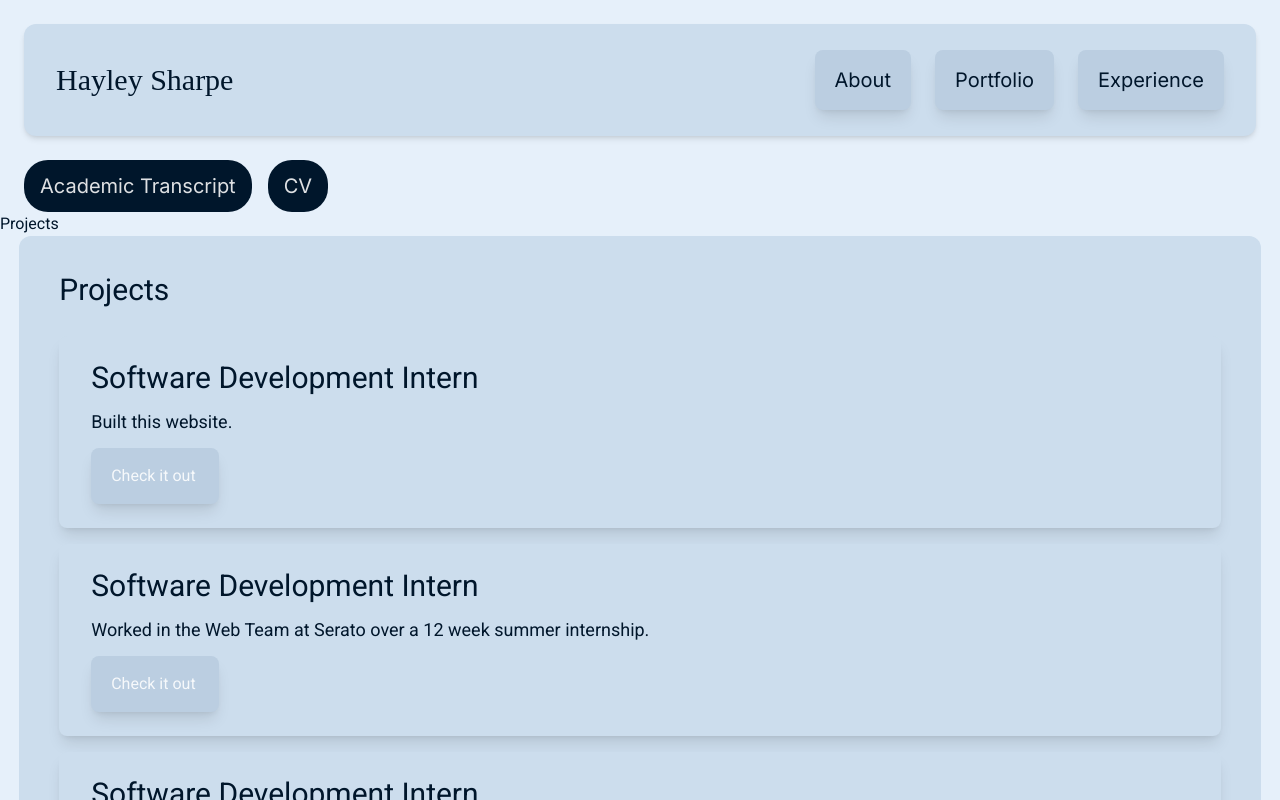
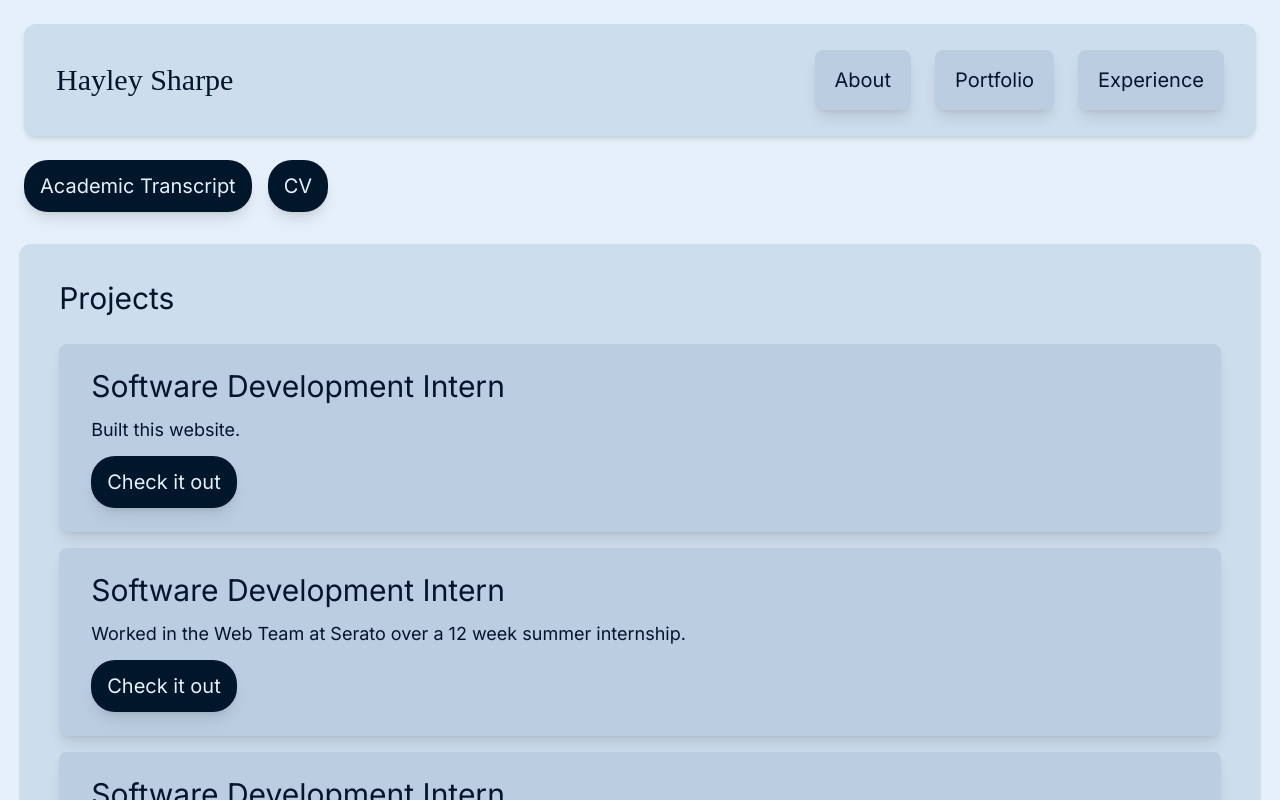
Before and after one commit to h4yleysh4rpe/h4yleysh4rpe.github.io, a React (Vite) app: page /portfolio in a window 1280 px wide. Shown: the top 800 px of the page. Built offline with nearby package versions, Linux system fonts and the light colour scheme; a web font is replaced by a local one.

Commit message:
update button styling on portfolio page

```diff
--- a/src/components/Projects.jsx
+++ b/src/components/Projects.jsx
@@ -1,3 +1,5 @@
+import { FaArrowRight } from "react-icons/fa";
+
 export default function Projects() {
   const projectData = [
     {
@@ -24,17 +26,18 @@ export default function Projects() {
 
   return (
     <div>
-      <div className="flex flex-col items-center">
-        <div className="flex flex-col bg-headerblue w-[97%] py-6 rounded-xl gap-4">
+      <div className="flex flex-col items-center font-inter">
+        <div className="flex flex-col bg-headerblue w-[97%] pt-6 pb-8 rounded-xl gap-4">
           <div className="text-navy ml-10 mb-3 mt-3 text-3xl">Projects</div>
           {projectData.map((project, index) => (
-            <div className="bg-headerblue shadow-lg shadow-(color:navy) mx-10 rounded-lg px-8 py-6">
+            <div className="bg-buttonblue shadow-lg shadow-(color:navy) mx-10 rounded-lg px-8 py-6">
               <div className="text-navy text-3xl mb-3">{project.title}</div>
               <div className="text-navy text-lg mb-3">
                 {project.description}
               </div>
-              <div className="bg-buttonblue w-32 cursor-pointer shadow-lg shadow-(color:navy) transition-all duration-300 hover:shadow-xl hover:scale-105 hover:bg-hoverbuttonblue rounded-lg px-5 py-4">
-                Check it out
+              <div className="flex relative hover:pr-10 group items-center justify-center shadow-lg hover:bg-lightnavy text-bgblue transition-all duration-500 hover:scale-110 bg-navy rounded-3xl w-fit px-4 h-fit py-3 text-xl font-inter">
+                Check it out{" "}
+                <FaArrowRight className="ml-2 group-hover:opacity-100 opacity-0 absolute right-3.5 text-bgblue group-hover:text-fadedgold transition-all duration-300 scale-0 group-hover:scale-100" />
               </div>
             </div>
           ))}
--- a/src/pages/PortfolioPage.jsx
+++ b/src/pages/PortfolioPage.jsx
@@ -1,19 +1,22 @@
 import Projects from "../components/Projects";
 import Timeline from "../components/Timeline";
+import { FaArrowRight } from "react-icons/fa";
 
 export default function PortfolioPage() {
   return (
     <div>
       <div className="flex flex-row ml-6 gap-4">
-        <div className="flex items-center justify-center bg-navy rounded-3xl w-fit px-4 h-fit py-3 text-xl font-inter">
-          Academic Transcript
+        <div className="flex relative hover:pr-10 group items-center justify-center shadow-lg hover:bg-lightnavy text-bgblue transition-all duration-500 hover:scale-110 bg-navy rounded-3xl w-fit px-4 h-fit py-3 text-xl font-inter">
+          Academic Transcript{" "}
+          <FaArrowRight className="ml-2 group-hover:opacity-100 opacity-0 absolute right-3.5 text-bgblue group-hover:text-fadedgold transition-all duration-300 scale-0 group-hover:scale-100" />
         </div>
-        <div className="flex items-center justify-center bg-navy rounded-3xl w-fit px-4 h-fit py-3 text-xl font-inter">
-          CV
+        <div className="flex relative hover:pr-10 group items-center justify-center shadow-lg hover:bg-lightnavy text-bgblue transition-all duration-500 hover:scale-110 bg-navy rounded-3xl w-fit px-4 h-fit py-3 text-xl font-inter">
+          CV{" "}
+          <FaArrowRight className="ml-2 group-hover:opacity-100 opacity-0 absolute right-3.5 text-bgblue group-hover:text-fadedgold transition-all duration-300 scale-0 group-hover:scale-100" />
         </div>
       </div>
       <div className="flex flex-col">
-        <div className="text-navy">Projects</div>
+        <div className="mb-8"></div>
         <Projects />
       </div>
     </div>
--- a/tailwind.config.js
+++ b/tailwind.config.js
@@ -10,6 +10,7 @@ export default {
         gold: "#D9720C",
         fadedgold: "#d6ad85",
         navy: "#00162B",
+        lightnavy: "#00305e",
       },
       fontFamily: {
         judson: ["Judson", "serif"],
```
